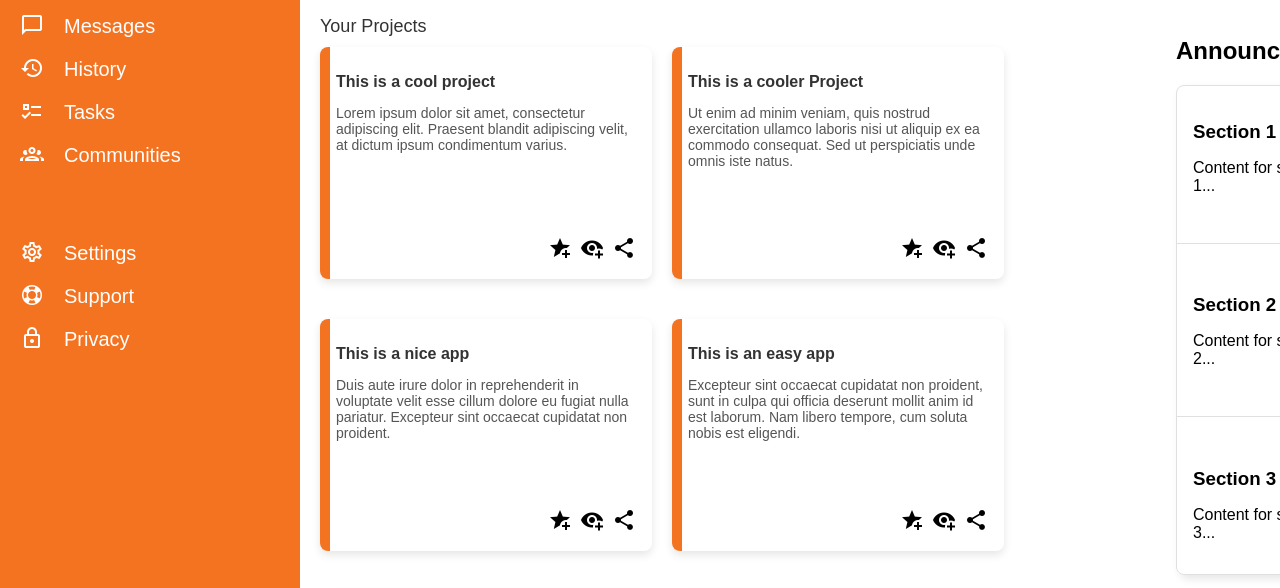
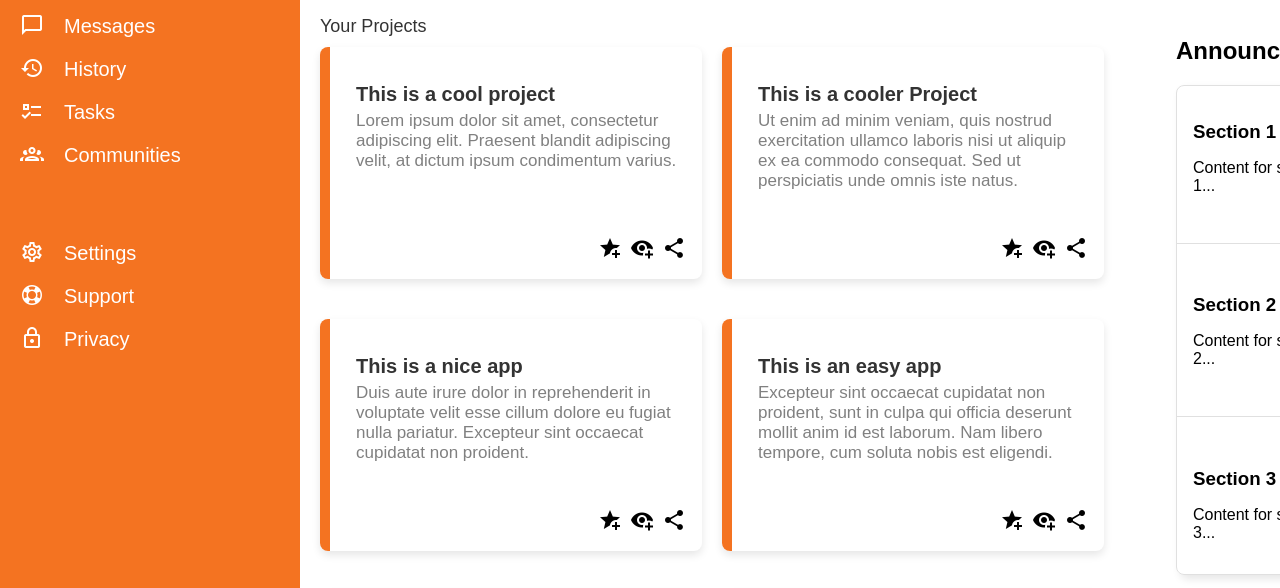
Before and after one commit to mcjacksonn/Admin-Dashboard, a plain HTML site: page index.html in a window 1280 px wide. Shown: the part 169-757 px from the top of the page. Drawn offline with Linux system fonts and the light colour scheme.

Commit message:
Update style.css
bolded, and fixed formatting for placeholder font

```diff
--- a/style.css
+++ b/style.css
@@ -264,7 +264,7 @@ body {
 }
 
 .project-card {
-  flex: 0 1 300px; /* Adjust the width of the cards */
+  flex: 0 1 350px; /* Adjust the width of the cards */
   height: 200px; /* Fixed height for the cards */
   background-color: #ffffff; /* White background for the rest of the card */
   position: relative; /* Position relative to allow absolute positioning of the stripe */
@@ -373,3 +373,20 @@ hr {
   color: #555; /* Adjust the color as needed */
   /* Additional styling as needed */
 }
+
+.project-card h3,
+.project-card p {
+  margin-left: 20px;
+  margin-top: 20px;
+}
+
+.project-card h3 {
+  font-size: 20px;
+  margin-bottom: 5px;
+}
+
+.project-card p {
+  color: #808080; /* Gray color, adjust the shade as needed */
+  font-size: 17px;
+  margin-top: 5px;
+}
```
